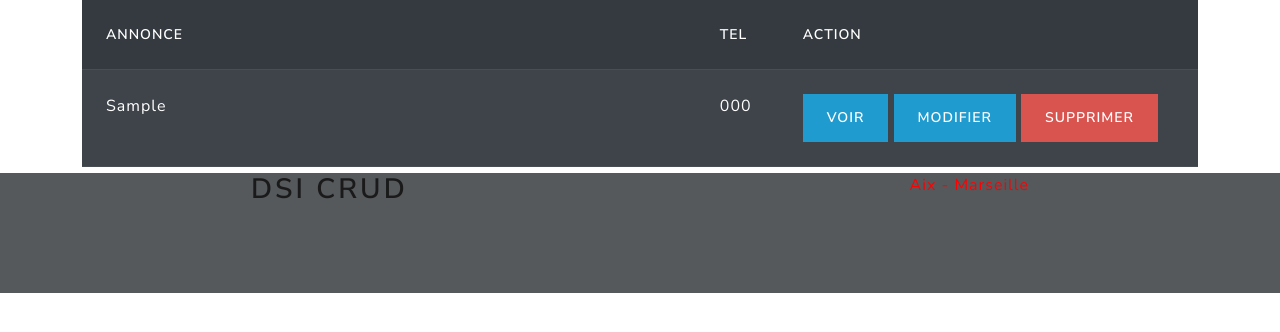
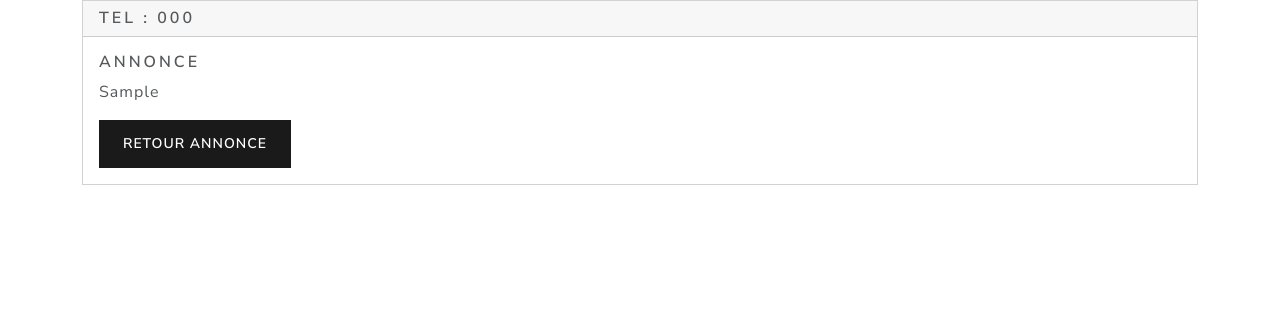
Before and after one commit to LovaHenin/crud, a PHP site: the page made by exo/voirAnnonce.php in a window 1280 px wide. Shown: the part 96-428 px from the top of the page. Run offline with PHP 8.4, Linux system fonts and the light colour scheme; tables that the repository leaves empty or names only in its code hold one stand-in row (values such as "Sample post").

Commit message:
ajout voir exo3

```diff
--- a/back/userList.php
+++ b/back/userList.php
@@ -6,7 +6,7 @@
         require_once '../inc/header.inc.php';
 
         $users=execute("SELECT * FROM user")->fetchAll(PDO::FETCH_ASSOC);
-       // debug($users);
+       //debug($users);
 
       if (isset($_GET['i'])){
           // gestion du changement de rôle
@@ -71,7 +71,7 @@
                         <a href="" class="btn btn-success">Modifier</a>
 
                         <!-- mettre role dans $_GET[a] et id dans $GET[i]-->
-                        <a href="?a=role&i=<?=  $user['id']; ?>" class="btn btn-info">  <?php     if ($user['role']=='ROLE_USER'): echo'PASSER ADMIN'; else:  echo 'PASSER<br> UTILISATEUR'  ;         endif;   ?></a>
+                        <a href="?a=role&i=<?=  $user['id']; ?>" class="btn btn-info">  <?php     if ($user['role']=='ROLE_USER'): echo'PASSER ADMIN'; else:  echo 'PASSER<br> UTILISATEUR'  ;   endif;   ?></a>
                         <!-- mettre del dans $_GET[a] et id dans $GET[i]-->
                         <a href="?a=del&i=<?=  $user['id']; ?>" class="btn btn-danger">Supprimer</a>
                 </td>
--- a/exo/voirAnnonce.php
+++ b/exo/voirAnnonce.php
@@ -2,8 +2,38 @@
 require_once '../inc/header.inc.php';
 
 $annonces = execute("SELECT * FROM test1")->fetchAll(PDO::FETCH_ASSOC);
-// debug($annonces);
+ //debug($annonces);
 
+ if (isset($_GET['i'])){
+
+    // gestion du voir
+    if (isset($_GET['a']) && $_GET['a']=='voir'){
+
+        ?>
+
+      <div class="card">
+  <h5 class="card-header">Tel : <?php echo ($_GET['tel']); ?></h5>
+  <div class="card-body">
+    <h5 class="card-title">Annonce</h5>
+    <p class="card-text"> <?php echo ($_GET['annonce']);?></p>
+    <a href="<?=  BASE_PATH.'exo/voirAnnonce.php'; ?>" class="btn btn-primary">Retour annonce</a>
+
+  </div>
+</div>
+   <?php
+    }
+  die;
+    // mise en place de la suppression
+    if (isset($_GET['a']) && $_GET['a']=='del'){
+        execute("DELETE FROM test1 WHERE id=:id", array(
+            ':id'=>$_GET['i']
+        ));
+        header('location:userList.php');
+        exit;
+
+    }
+
+}
 
 ?>
 
@@ -12,7 +42,7 @@ $annonces = execute("SELECT * FROM test1")->fetchAll(PDO::FETCH_ASSOC);
     <thead>
         <tr>
 
-            <th width="60px">ANNONCE</th>
+            <th>ANNONCE</th>
             <th>TEL</th>
             <th>ACTION</th>
 
@@ -28,7 +58,7 @@ $annonces = execute("SELECT * FROM test1")->fetchAll(PDO::FETCH_ASSOC);
                 <td>
 
                     <!-- mettre voir dans $_GET[a] et id dans $GET[i]-->
-                    <a href="?a=voir&i=<?= $annonce['id']; ?>" class="btn btn-info">VOIR </a>
+                    <a href="?a=voir&i=<?= $annonce['id']; ?>&tel=<?= $annonce['tel']; ?>&annonce=<?= $annonce['annonce']; ?>" class="btn btn-info">VOIR </a>
 
                     <a href="?a=modif&i=<?= $annonce['id']; ?>" class="btn btn-info"> MODIFIER</a>
 
```
